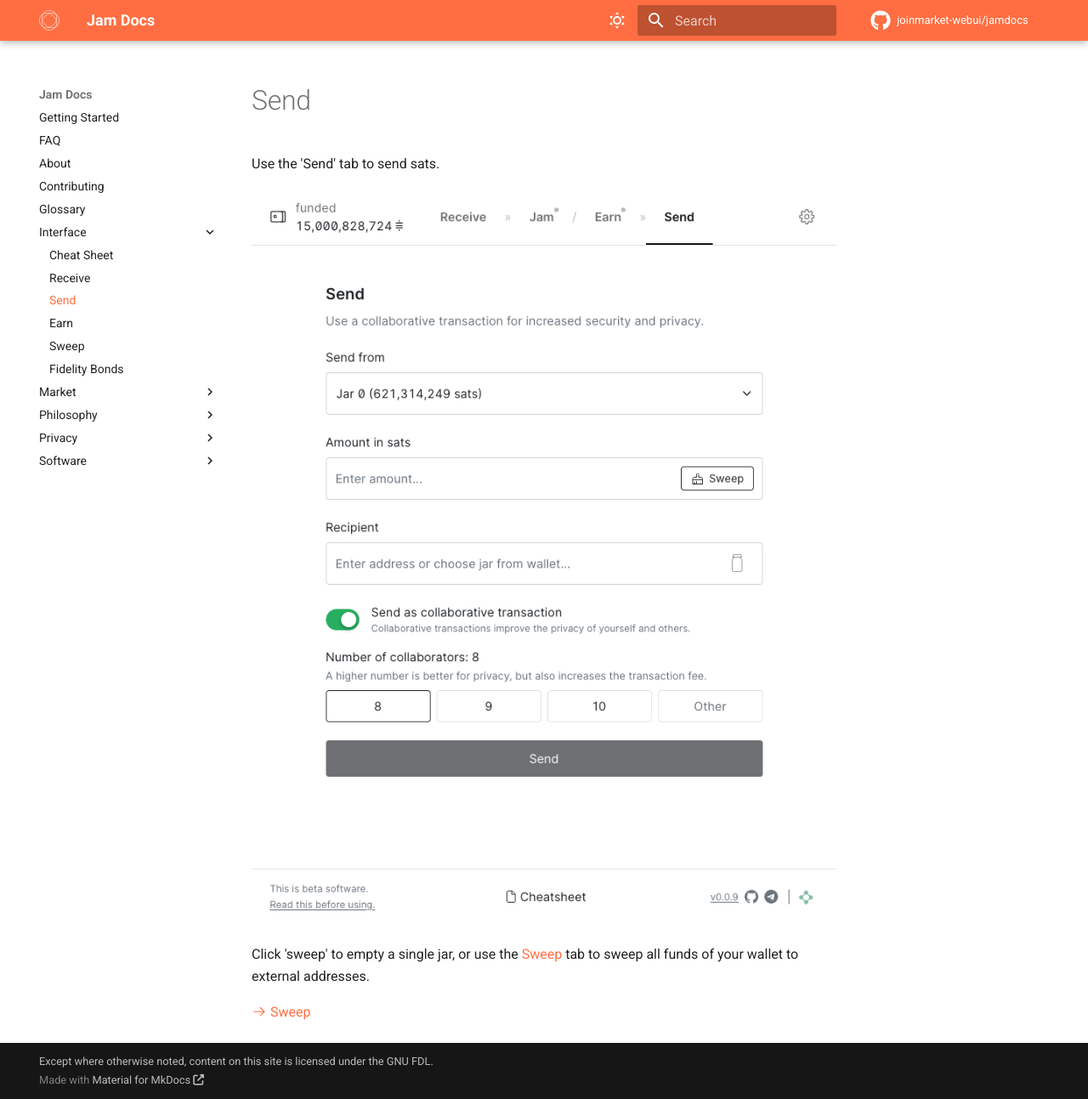
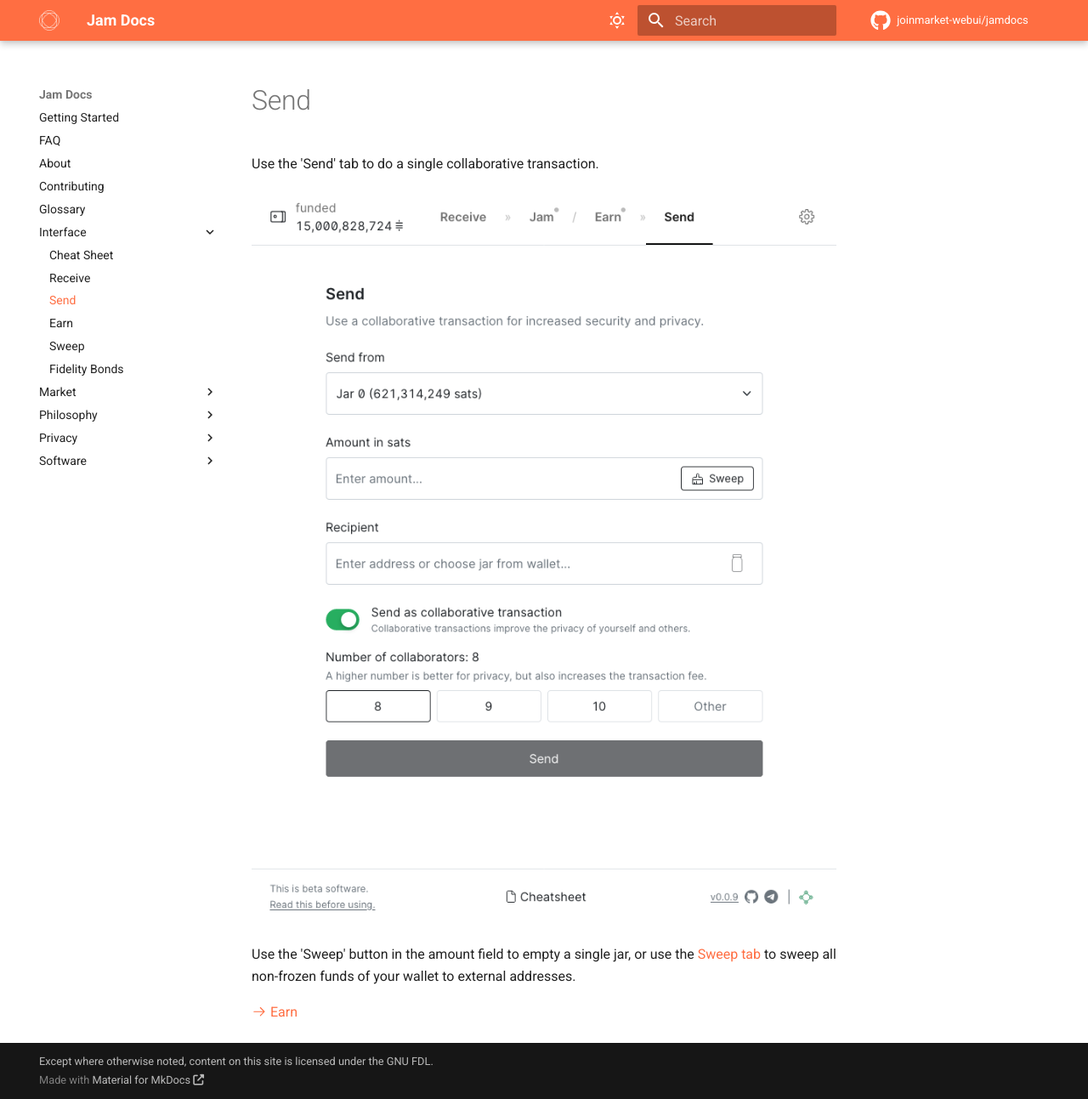
Before and after one commit to joinmarket-webui/jamdocs, an MkDocs documentation site: the page built from docs/interface/02-send.md, in a window 1280 px wide and 1293 px high. Shown: the whole window at 85% size. Built offline with MkDocs 1.6.1 and Material for MkDocs 9.7.7, drawn with Linux system fonts in a browser that asks for light colours; nearby versions of some CDN libraries; comment, search, counter and statistics services are not loaded.

Commit message:
fix: flow & wording

```diff
--- a/docs/interface/02-send.md
+++ b/docs/interface/02-send.md
@@ -1,14 +1,16 @@
 # Send
 
-Use the 'Send' tab to send sats.
+Use the 'Send' tab to do a single collaborative transaction.
 
 ![](../assets/interface/send.png#only-dark)
 
 ![](../assets/interface/send-light.png#only-light)
 
-Click 'sweep' to empty a single jar, or use the [Sweep] tab to sweep all funds
-of your wallet to external addresses.
+Use the 'Sweep' button in the amount field to empty a single jar, or use the
+[Sweep tab][sweep] to sweep all non-frozen funds of your wallet to external
+addresses.
 
-[:octicons-arrow-right-24: Sweep][sweep]
+[:octicons-arrow-right-24: Earn][earn]
 
+[earn]: 03-earn.md
 [sweep]: 04-sweep.md
```
Also changed, not shown: docs/interface/01-receive.md (+4 -4 lines).
